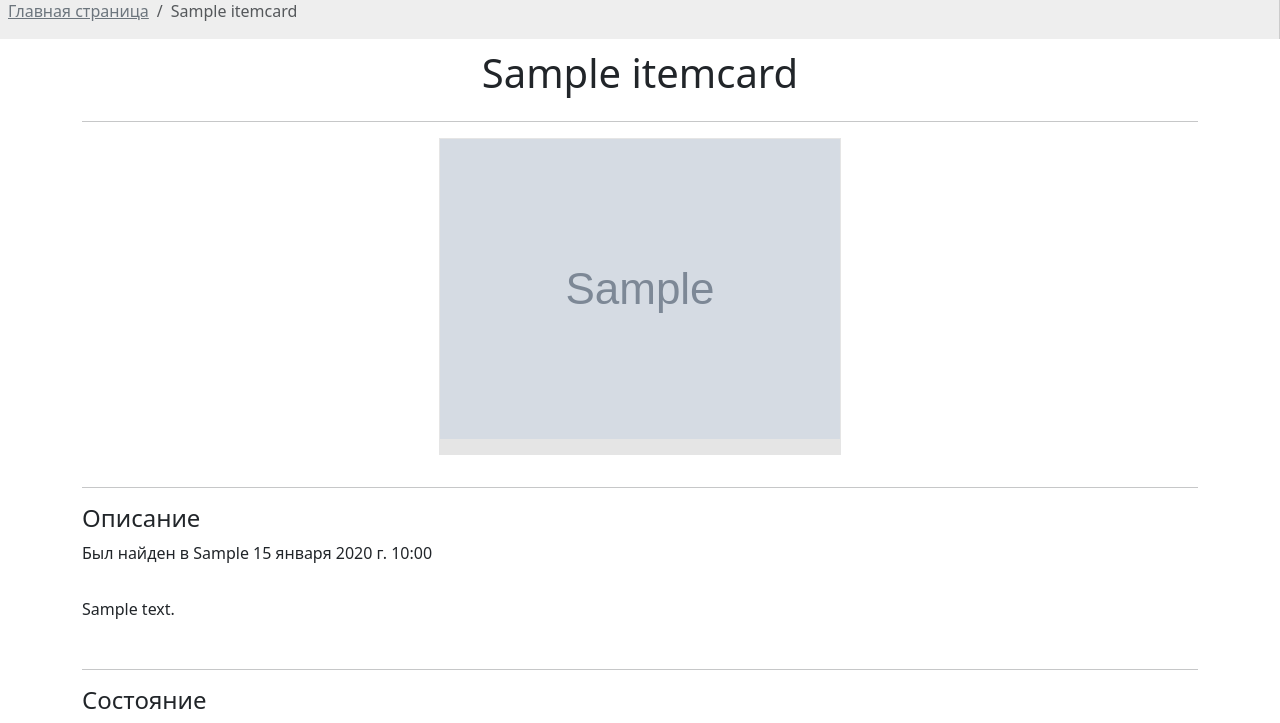
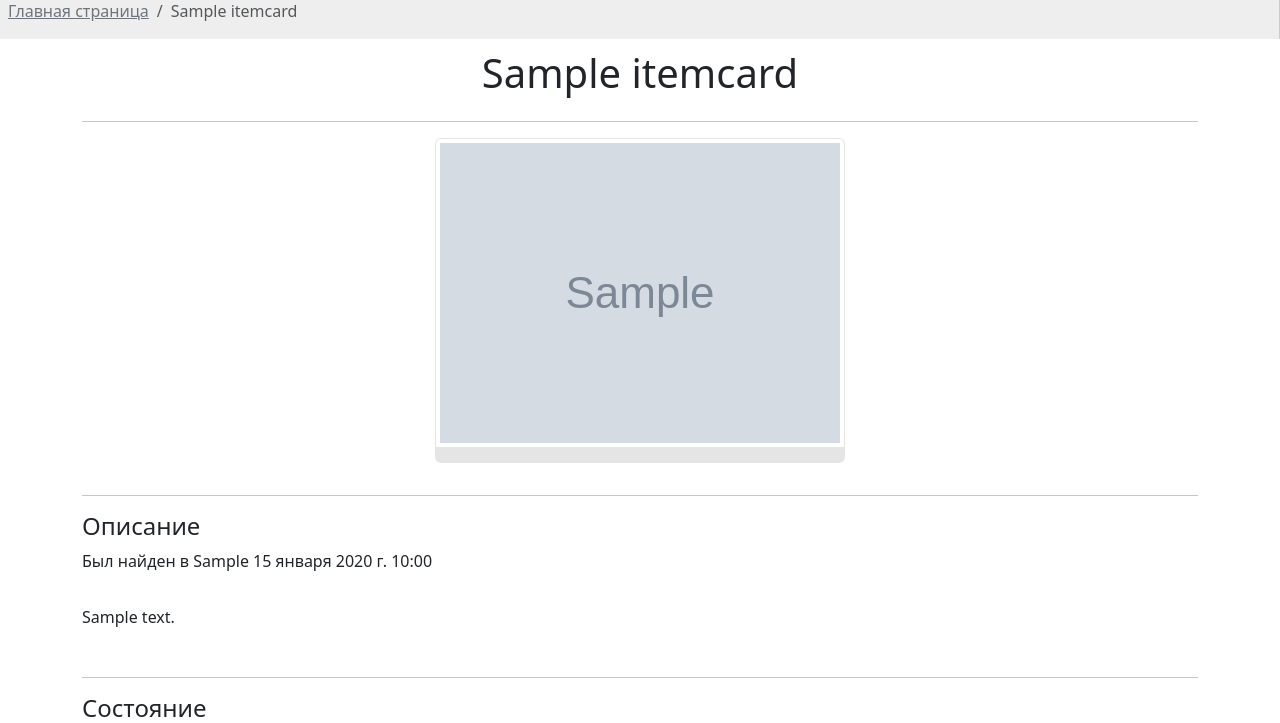
Before and after one commit to headcrab8524/NeiroSystem, a Django app: a page that uses lostfiles/main/templates/main/card.html in a window 1280 px wide. Shown: the part 121-844 px from the top of the page. Run offline with Django 5.2, Linux system fonts and the light colour scheme; tables that the repository leaves empty hold one stand-in row (values such as "Sample post"); grey boxes marked "Sample" are stand-in pictures.

Commit message:
Чуть чуть подредактировал изображения

```diff
--- a/lostfiles/main/templates/main/card.html
+++ b/lostfiles/main/templates/main/card.html
@@ -17,7 +17,7 @@
 <h1 class="text-center">{{ card.name }}</h1>
     <hr class="line"> </hr>
 {% if card.photo %}
-    <p class="d-block mx-auto"><img class="card-img img-fluid" src="{{card.photo.url}}"></p>
+    <p class="d-block mx-auto"><img class="card-img img-fluid rounded img-thumbnail" src="{{card.photo.url}}"></p>
 {% endif %}
     <hr class="line">
     <h4>Описание</h4>
--- a/lostfiles/main/templates/main/index.html
+++ b/lostfiles/main/templates/main/index.html
@@ -34,7 +34,7 @@
             <p class="last">Дата: {{card.time_create}}</p>
         </div>
             {% if card.photo %}
-            <p class="mt-4" style="padding-left: 30%;"><img class="img-article-left thumb"  src="{{card.photo.url}}"></p>
+            <p class="mt-4" style="padding-left: 30%;"><img class="img-article-left rounded-4  thumb img-thumbnail" src="{{card.photo.url}}"></p>
             {% endif %}
             <hr>
             <h5 class="card-entry">{{card.name}}</h5>
```
